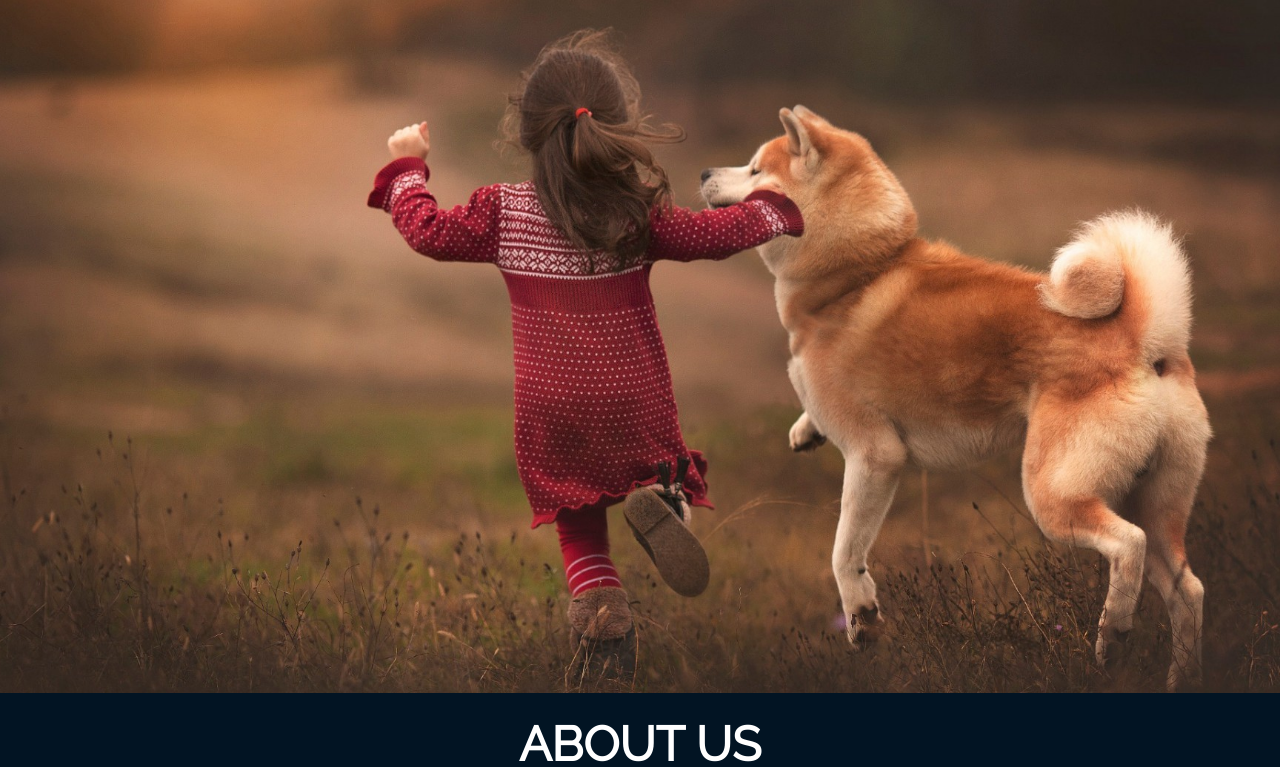
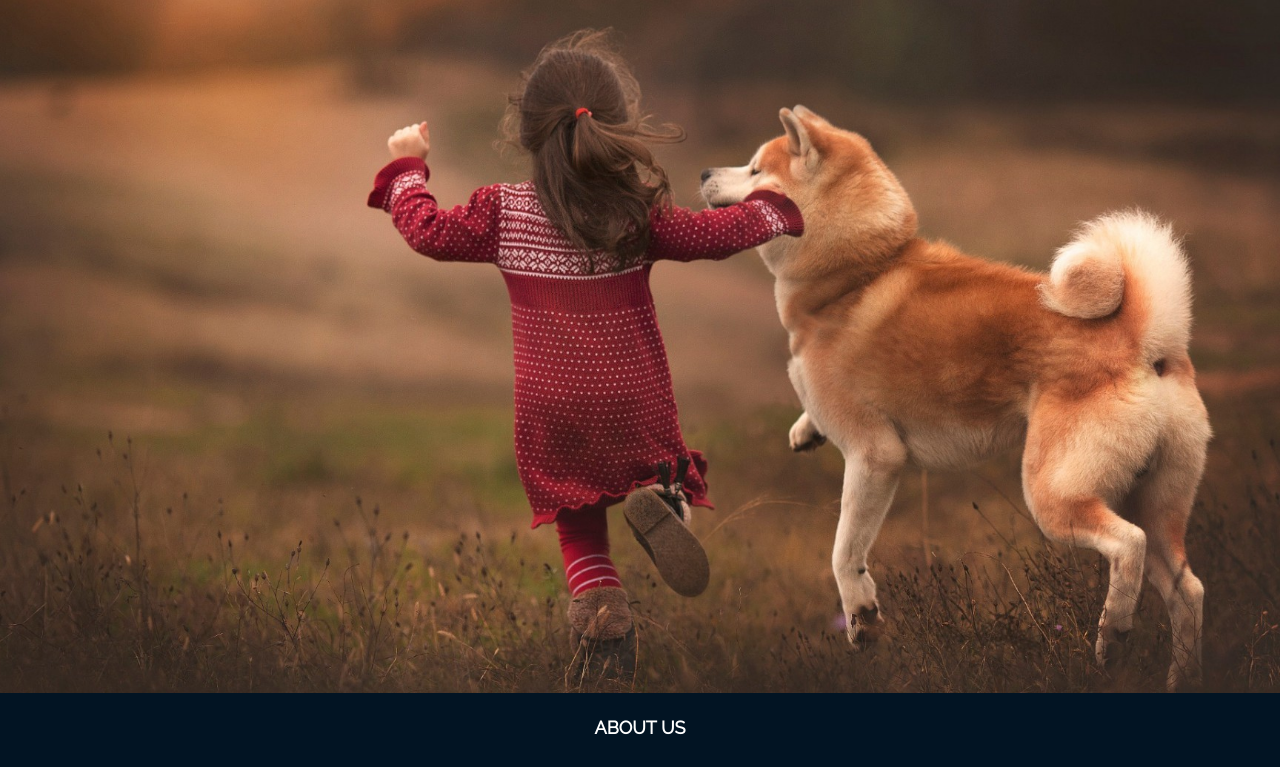
Before and after one commit to Anthony22rd/petFinder, a plain HTML site: page index.html in a window 1280 px wide. Shown: the part 169-936 px from the top of the page. Drawn offline with nearby package versions, Linux system fonts and the light colour scheme; a script that the page names is missing.

Commit message:
Update style.css

```diff
--- a/style.css
+++ b/style.css
@@ -48,7 +48,7 @@ body{
 
 	text-align: center;
 	font-weight: bold;
-	font-size:3em;
+	font-size:18px;
 	padding-top:25px;
 	padding-bottom:25px;
 	font-weight:bold;
```
